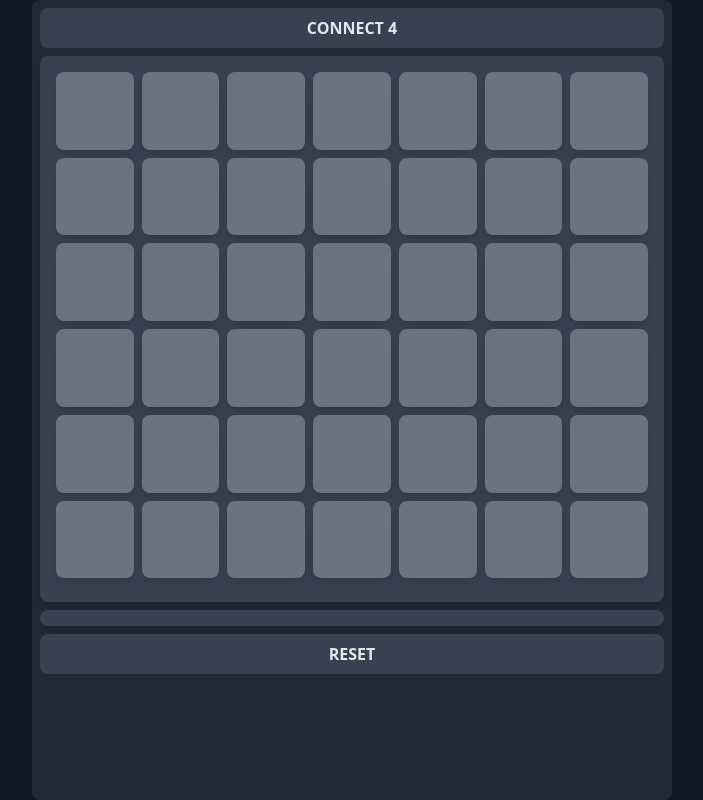
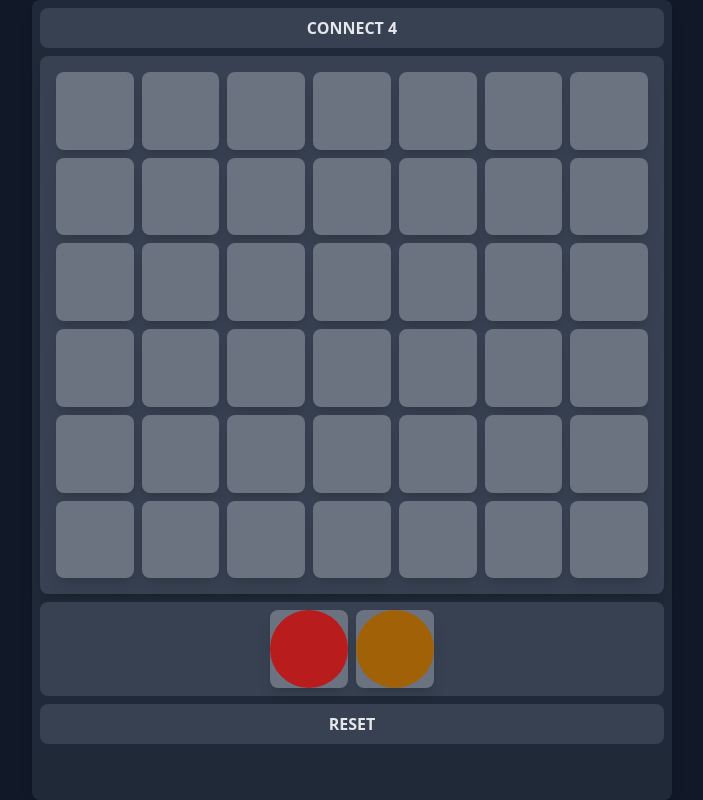
Before and after one commit to Callum-Anderson0/connect4, a React (Create React App) app: page / in a window 1280 px wide. Shown: the whole page, without its empty margins (288-991 px from the left). Built offline with nearby package versions, Linux system fonts and the light colour scheme.

Commit message:
Added drag functionality to counters.

```diff
--- a/package.json
+++ b/package.json
@@ -7,6 +7,7 @@
     "@testing-library/jest-dom": "^6.6.3",
     "@testing-library/react": "^16.2.0",
     "@testing-library/user-event": "^13.5.0",
+    "@use-gesture/react": "^10.3.1",
     "framer-motion": "^12.4.7",
     "react": "^19.0.0",
     "react-dom": "^19.0.0",
--- a/src/components/Board.jsx
+++ b/src/components/Board.jsx
@@ -1,20 +1,61 @@
-import React from "react";
+import React, { useRef, useEffect, useState } from "react";
 import Tile from "./Tile";
+import Dropper from "./Dropper";
 
+function Board({ gameState, handleTileClick }) {
+  const tileRef = useRef(null); // Ref to observe a single tile
+  const [tileSize, setTileSize] = useState({ width: 0, height: 0 });
 
-function Board({gameState, handleTileClick}){
-    return(
-        <div className="bg-gray-700 grid grid-cols-7 gap-2 w-full rounded-lg shadow-lg p-4 pt-4 pb-4">
-            {gameState.map((column,colIndex) => (
-                <div className="bg-gray-700 h-full ">
-                    {column.map((value,rowIndex) => (
-                        <Tile onClick={handleTileClick} key={rowIndex*7+colIndex} x={colIndex} y={rowIndex} state={gameState[colIndex][rowIndex]}>
-                        </Tile>))
-                    }
-                </div>))
-            }
+  // Measure the size of the first tile and propagate to all
+  useEffect(() => {
+    if (!tileRef.current) return;
+
+    const updateSize = (entries) => {
+      for (const entry of entries) {
+        const { width, height } = entry.contentRect;
+        setTileSize({ width, height });
+        console.log("Measured size (Board):", width, height);
+      }
+    };
+
+    const resizeObserver = new ResizeObserver(updateSize);
+    resizeObserver.observe(tileRef.current, { box: "content-box" });
+
+    return () => {
+      resizeObserver.disconnect();
+    };
+  }, []);
+
+  return (
+    <div>
+    <div className="bg-gray-700 grid grid-cols-7 gap-2 w-full rounded-lg shadow-lg p-4 pt-4 pb-2">
+      {gameState.map((column, colIndex) => (
+        <div className="bg-gray-700 h-full" key={colIndex}>
+          {column.map((value, rowIndex) => {
+            // Attach ref to the first tile (col 0, row 0)
+            const isFirstTile = colIndex === 0 && rowIndex === 0;
+            return (
+              <Tile
+                ref={isFirstTile ? tileRef : null} // Ref only the first tile
+                key={`${colIndex}-${rowIndex}`}
+                x={colIndex}
+                y={rowIndex}
+                state={value}
+                onClick={handleTileClick}
+                size={tileSize} // Pass size to ALL tiles
+              />
+            );
+          })}
         </div>
-        );
+      ))}
+    </div>
+    <div className="flex justify-center bg-gray-700 rounded-lg mt-2 w-full gap-2 pt-2">
+                <Dropper colour={'bg-red-700'} tileSize={tileSize}></Dropper>
+                <Dropper colour={'bg-yellow-700'} tileSize={tileSize}></Dropper>
+      </div>
+    </div>
+
+  );
 }
 
 export default Board;
--- /dev/null
+++ b/src/components/Dropper.jsx
@@ -0,0 +1,31 @@
+import { useState, React } from "react";
+import { useDrag } from "@use-gesture/react"
+
+
+function Dropper({colour,tileSize}){
+    const [position, setPosition] = useState({x: 0, y:0});
+    const [initialPosition, setInitialPosition] = useState({x:0,y:0});
+    const bind = useDrag( ({ offset:[x,y], last}) => {
+
+       setPosition({x: initialPosition.x + x, y: initialPosition.y+ y});
+
+        if(last){
+            setPosition({x:0,y:0});
+        }
+        });
+
+    const handleDragStart = () =>{
+       const {x,y} = initialPosition;
+
+       setInitialPosition({x:0,y:0});
+    }
+    return(
+
+    <div className="bg-gray-500 shadow-lg rounded-lg mb-2" style={{width: tileSize.width,height: tileSize.width}} >
+            <div {...bind()} onMouseDown={handleDragStart} style={{transform:`translate(${position.x}px,${position.y}px)`}} className={`${colour} w-full h-full rounded-full cursor-grab`}>
+            </div>
+
+    </div>);
+}
+
+export default Dropper;
--- a/src/components/Tile.jsx
+++ b/src/components/Tile.jsx
@@ -1,44 +1,35 @@
-import { React, useRef, useState, useEffect } from "react";
-import { motion } from "framer-motion"
+import React from "react";
+import { motion } from "framer-motion";
 
-
-function Tile({x,y, onClick, state}){
-    const divRef = useRef(null);
-    const [size, setSize] = useState({ width: 0, height: 0 });
-
-    // Use ResizeObserver entries for more reliable measurements
-    const updateSize = (entries) => {
-        for (const entry of entries) {
-            const { width, height } = entry.contentRect;
-            setSize({ width, height });
-            console.log('Current size:', width, height);
-        }
-    };
-
-    useEffect(() => {
-        const resizeObserver = new ResizeObserver(updateSize);
-        const currentRef = divRef.current;
-
-        if (currentRef) {
-            resizeObserver.observe(currentRef, { box: 'content-box' });
-        }
-
-        return () => {
-            if (currentRef) {
-                resizeObserver.unobserve(currentRef);
-            }
-            resizeObserver.disconnect();
-        };
-    }, []);
-
-    return (
-        <div ref={divRef} onClick={() => {onClick({x, y, state}); console.log(size)}} className="bg-gray-500 w-full aspect-square shadow-lg rounded-lg mb-2">
-            {state === "A" && (
-                <motion.div className="bg-red-700 w-full h-full rounded-full" initial={{y: -10 }} animate={{y: 0 }} transition={{ type: "spring", stiffness: 300, damping: 10  }}></motion.div>)}
-            {state === "B" && (
-                <motion.div className="bg-yellow-700 w-full h-full rounded-full" initial={{y: -10}} animate={{y: 0 }} transition={{ type: "spring", stiffness: 300, damping: 10  }}></motion.div>)}
-        </div>
-    )
-}
+// Wrap Tile in forwardRef to allow parent to attach a ref
+const Tile = React.forwardRef(({ x, y, onClick, state, size }, ref) => {
+  return (
+    <div
+      ref={ref} // Forward the ref to the div
+      onClick={() => {
+        onClick({ x, y, state });
+        console.log(size);
+      }}
+      className="bg-gray-500 w-full aspect-square shadow-lg rounded-lg mb-2"
+    >
+      {state === "A" && (
+        <motion.div
+          className="bg-red-700 w-full h-full rounded-full"
+          initial={{ y: -10 }}
+          animate={{ y: 0 }}
+          transition={{ type: "spring", stiffness: 300, damping: 10 }}
+        ></motion.div>
+      )}
+      {state === "B" && (
+        <motion.div
+          className="bg-yellow-700 w-full h-full rounded-full"
+          initial={{ y: -10 }}
+          animate={{ y: 0 }}
+          transition={{ type: "spring", stiffness: 300, damping: 10 }}
+        ></motion.div>
+      )}
+    </div>
+  );
+});
 
 export default Tile;
--- a/src/components/connect4.jsx
+++ b/src/components/connect4.jsx
@@ -41,9 +41,7 @@ function Connect4(){
                 <h1 className="text-gray-200">CONNECT 4</h1>
             </div>
             <Board gameState={gameState} handleTileClick={handleTileClick}></Board>
-            <div className="flex justify-center bg-gray-700 sm:w-full rounded-lg mt-2 p-2 gap-2 shadow-lg">
 
-            </div>
             <button onClick={handleReset} className="w-full bg-gray-700 text-center rounded-lg mt-2 p-2 text-gray-200">
                 RESET
             </button>
```
Also changed, not shown: 1 other file (tests, documents, lock files or other folders).
